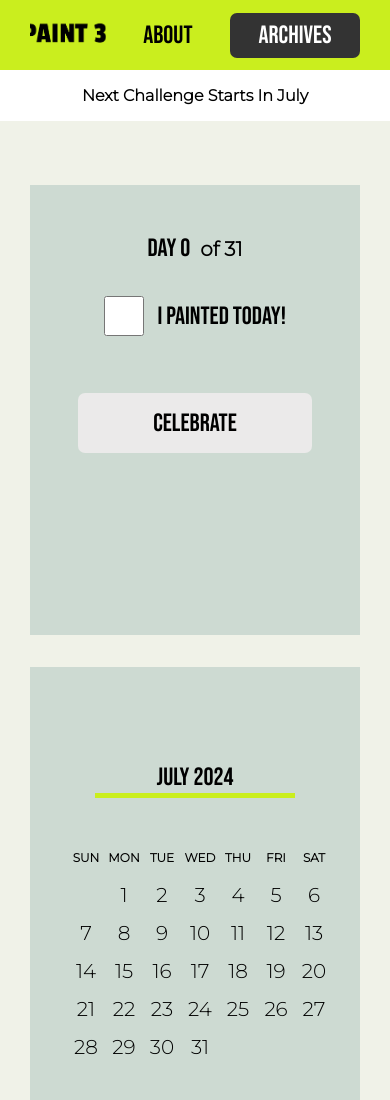
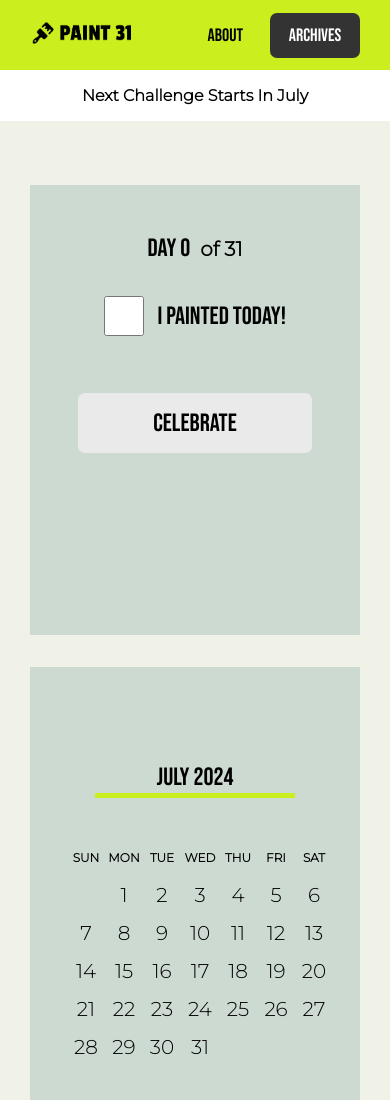
Before and after one commit to jordanwenger/Paint-31, a plain HTML site: page index.html in a window 390 px wide. Shown: the top 1100 px of the page. Drawn offline with nearby package versions, Linux system fonts and the light colour scheme; a web font is replaced by a local one.

Commit message:
changed responsiveness

```diff
--- a/style.css
+++ b/style.css
@@ -153,9 +153,11 @@ img, svg {
 
 .logo-img {
     height: 35px;
+    width: 100px;
+    object-fit: cover;
     cursor: pointer;
     transition: 300ms;
-    object-fit: cover;
+    overflow: none;
 }
 
 .list {
@@ -705,4 +707,30 @@ form {
     .ab-text {
         margin: 0em 0em 2em 0em;
     }
+
+    .logo-img {
+        height: 25px;
+        width: 130px;
+        object-fit: cover;
+        cursor: pointer;
+        transition: 300ms;
+    }
+
+    .nav-item {
+        font-size: 18px;
+    }
+
+    .nav-extra {
+        display: flex;
+        justify-content: center;
+        align-items: center;
+        text-decoration: none;
+        font-family: var(--bebas-neue);
+        font-size: 18px;
+        background-color: rgb(51, 51, 51);
+        height: 45px;
+        width: 90px;
+        border-radius: 7px;
+        margin-left: 1.5em;
+    }
 }
```
